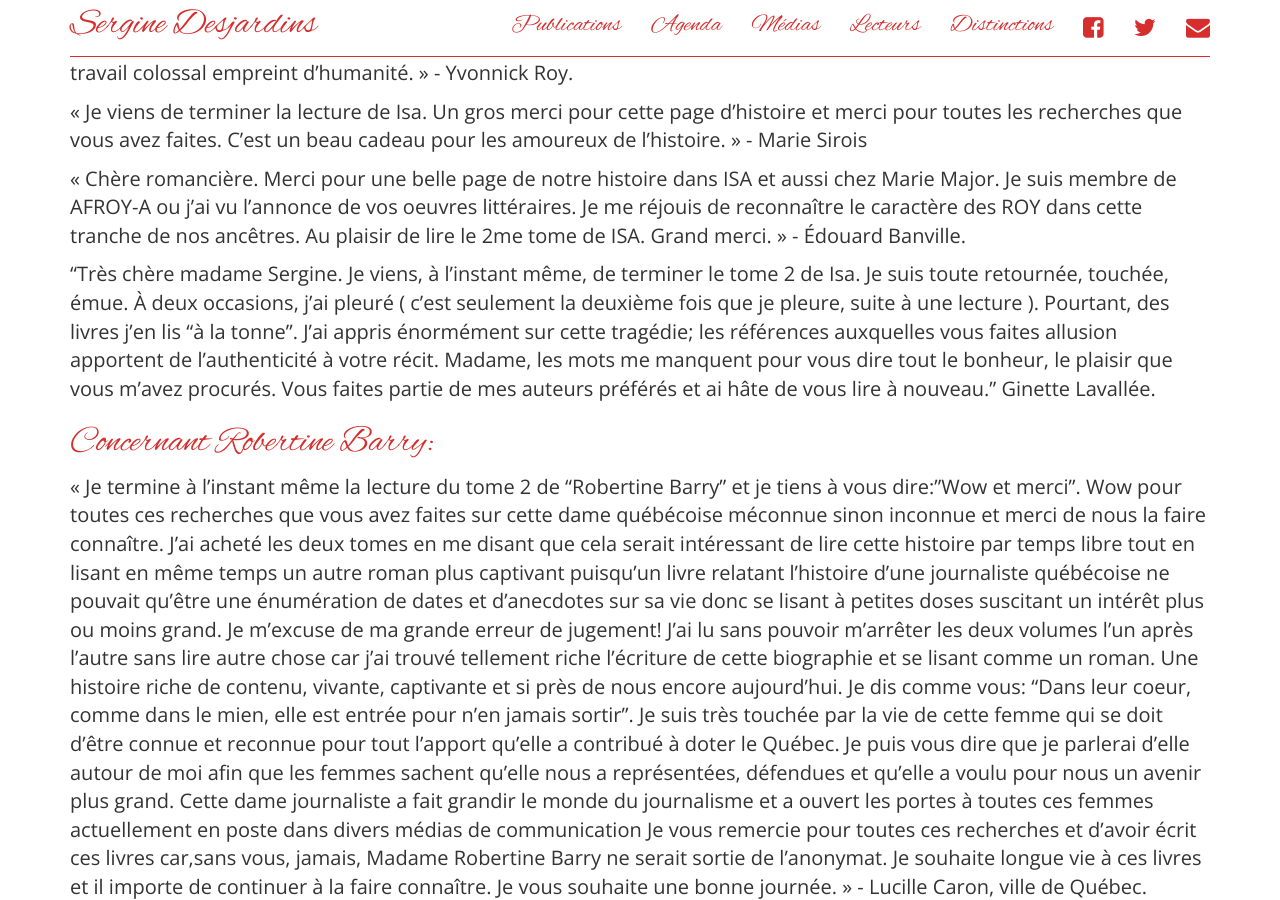
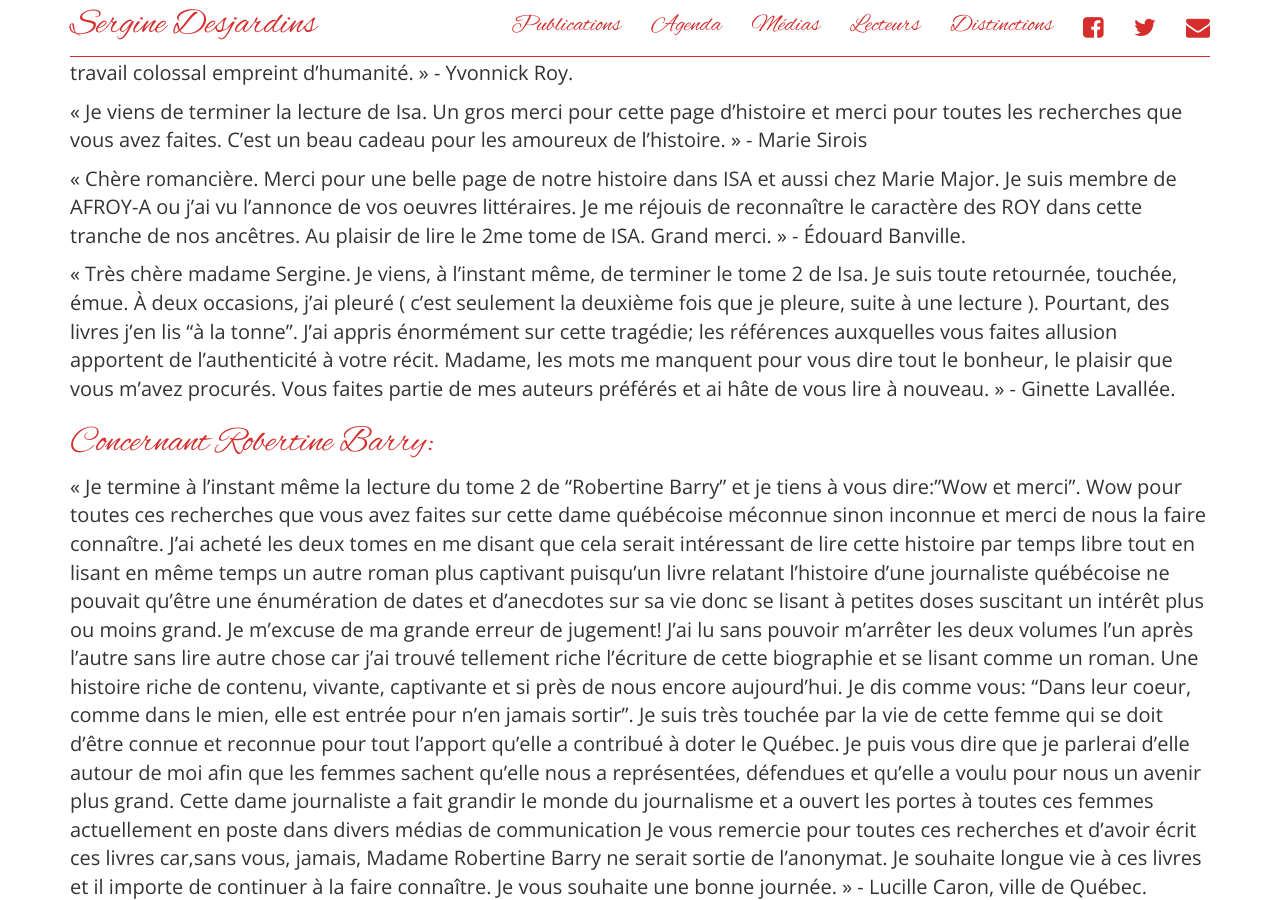
Before and after one commit to serginedesjardins/serginedesjardins.github.io, a Jekyll site: the page built from lecteurs.md, in a window 1280 px wide and 900 px high, scrolled down 826 px. Built offline with Jekyll 4.4.1, drawn with Linux system fonts in a browser that asks for light colours; nearby versions of some CDN libraries.

```diff
--- a/lecteurs.md
+++ b/lecteurs.md
@@ -34,7 +34,7 @@ lire le tome 2. » - Alexandra Suchecki.
 « Chère romancière. Merci pour une belle page de notre histoire dans ISA et aussi chez Marie Major. Je suis membre de AFROY-A ou j'ai vu l'annonce de vos oeuvres littéraires. Je me réjouis de reconnaître le caractère des ROY dans cette tranche de nos ancêtres. Au plaisir de lire le 2me tome de ISA. Grand merci. » -  Édouard Banville.
 
 
-"Très chère madame Sergine. Je viens, à l'instant même, de terminer le tome 2 de Isa.  Je suis toute retournée, touchée, émue.  À deux occasions, j'ai pleuré ( c'est seulement la deuxième fois que je pleure, suite à une lecture ).  Pourtant, des livres j'en lis "à la tonne". J'ai appris énormément sur cette tragédie; les références auxquelles vous faites allusion apportent de l'authenticité à votre récit. Madame, les mots me manquent pour vous dire tout le bonheur, le plaisir que vous m'avez procurés. Vous faites partie de mes auteurs préférés et ai hâte de vous lire à nouveau." Ginette Lavallée.
+« Très chère madame Sergine. Je viens, à l'instant même, de terminer le tome 2 de Isa.  Je suis toute retournée, touchée, émue.  À deux occasions, j'ai pleuré ( c'est seulement la deuxième fois que je pleure, suite à une lecture ).  Pourtant, des livres j'en lis "à la tonne". J'ai appris énormément sur cette tragédie; les références auxquelles vous faites allusion apportent de l'authenticité à votre récit. Madame, les mots me manquent pour vous dire tout le bonheur, le plaisir que vous m'avez procurés. Vous faites partie de mes auteurs préférés et ai hâte de vous lire à nouveau. » - Ginette Lavallée.
 
 # Concernant Robertine Barry:
 
```
